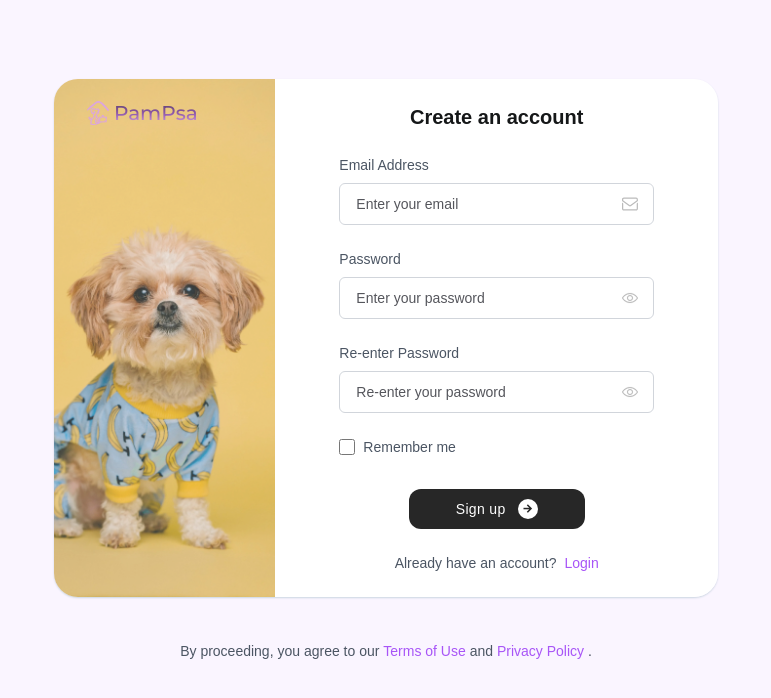
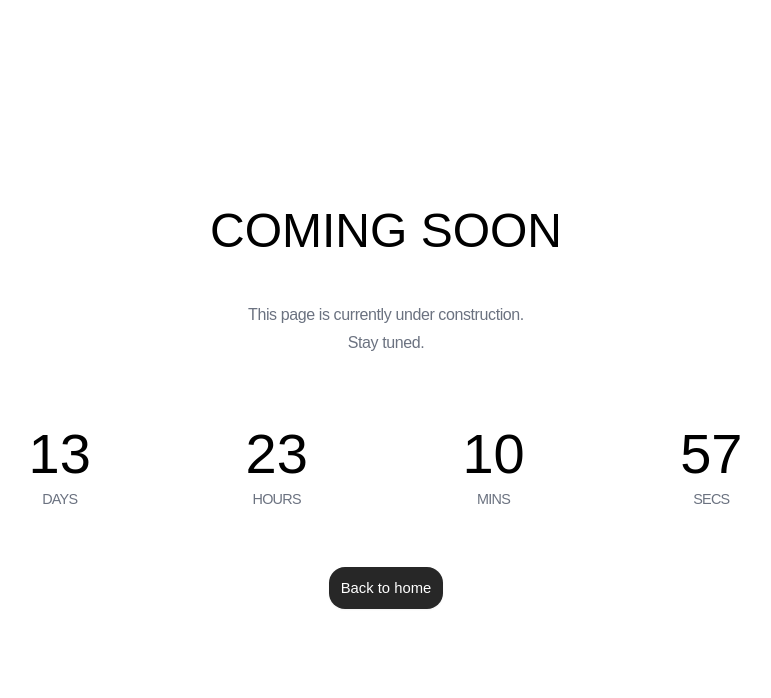
Before and after one commit to heisdanielade/PamietamPsa-frontend, a Vue app: page /u/signup in a window 1280 px wide. Shown: the top 698 px of the page, without its empty margins (254-1025 px from the left). Built offline with nearby package versions, Linux system fonts and the light colour scheme; a web font is replaced by a local one.

Commit message:
update: added timer logic for under construction page

```diff
--- a/src/components/pages/UnderConstructionPage.vue
+++ b/src/components/pages/UnderConstructionPage.vue
@@ -1,65 +1,94 @@
 
 <script setup>
+import { ref, onMounted, onUnmounted } from 'vue';
 
-    import { ref } from 'vue';
+const days = ref(0);
+const hours = ref(0);
+const minutes = ref(0);
+const seconds = ref(0);
+let timer = null;
 
-    const timer = ref({
-        days: 16,
-        hours: 2,
-        mins: 41,
-        secs: 8
-    });
+
+const fixedStartDate = new Date('2025-03-16T12:00:00Z').getTime();
+const duration = 12 * 24 * 60 * 60 * 1000; // 12 days in milliseconds
+const targetDate = fixedStartDate + duration;
+
+const updateTimer = () => {
+  const now = new Date().getTime();
+  const timeLeft = targetDate - now;
+
+  if (timeLeft <= 0) {
+    clearInterval(timer);
+    return;
+  }
+
+  days.value = Math.floor(timeLeft / (1000 * 60 * 60 * 24));
+  hours.value = Math.floor((timeLeft % (1000 * 60 * 60 * 24)) / (1000 * 60 * 60));
+  minutes.value = Math.floor((timeLeft % (1000 * 60 * 60)) / (1000 * 60));
+  seconds.value = Math.floor((timeLeft % (1000 * 60)) / 1000);
+};
+
+onMounted(() => {
+  updateTimer();
+  timer = setInterval(updateTimer, 1000);
+});
+
+onUnmounted(() => {
+  clearInterval(timer);
+});
 </script>
 
 
 <template>
-    <section class="under-construction relative flex items-center justify-center flex-col overflow-hidden mx-5 mt-10 mb-20 md:my-12 h-[45rem] md:h-[45rem] rounded-b-3xl md:rounded-none md:max-w-screen-md md:mx-auto lg:mx-auto lg:max-w-screen-lg">
+    <section class="under-construction relative flex flex-col items-center md:justify-center pt-24 md:pt-0 overflow-hidden mx-5 mt-10 mb-20 md:my-12 h-[45rem] md:h-[45rem] rounded-b-3xl md:rounded-none md:max-w-screen-md md:mx-auto lg:mx-auto lg:max-w-screen-lg">
 
         <!-- Title -->
-        <h1 class="title mb-8 md:mb-12 uppercase text-4xl md:text-5xl">Coming Soon</h1>
+        <h1 class="title mb-9 md:mb-12 uppercase text-4xl md:text-5xl">Coming Soon</h1>
 
         <!-- Info -->
-        <p class="info mb-10 md:mb-16 text-gray-500 tracking-tight flex flex-col items-center justify-center">
+        <p class="info mb-11 md:mb-16 text-gray-500 tracking-tight flex flex-col items-center justify-center">
             <span class="">
-                This page/feature is currently under construction.
+                This page is currently under construction.
             </span>
-            <span class="">Stay tuned.</span>
+            <span class="mt-1">Stay tuned.
+                 <a href="mailto:danieladeofficial@gmail.com" target="_blank" class="hidden underline ml-2 transition-all text-purple-500 hover:text-purple-600 font-medium">Contact</a>
+            </span>
         </p>
 
         <!-- Timer -->
-        <div class="timer mb-12 md:mb-14 w-full flex items-center justify-evenly">
+        <div class="timer mb-[3.25rem] md:mb-14 w-full flex items-center justify-evenly">
             <div class="flex flex-col items-center">
-                <h2 class="text-[3.5rem] font-light">
-                    {{ timer.days }}
+                <h2 class="text-[2.5rem] md:text-[3.5rem] leading-tight font-light">
+                    {{ days }}
                 </h2>
-                <p class="uppercase text-[0.9rem] text-gray-500 tracking-tighter">
+                <p class="uppercase text-[0.825rem] md:text-[0.9rem] text-gray-500 tracking-tighter">
                     days
                 </p>
             </div>
 
             <div class="flex flex-col items-center">
-                <h2 class="text-[3.5rem] font-light">
-                    0{{ timer.hours }}
+                <h2 class="text-[2.5rem] md:text-[3.5rem] leading-tight font-light">
+                    {{ hours }}
                 </h2>
-                <p class="uppercase text-[0.9rem] text-gray-500 tracking-tighter">
+                <p class="uppercase text-[0.825rem] md:text-[0.9rem] text-gray-500 tracking-tighter">
                     hours
                 </p>
             </div>
 
             <div class="flex flex-col items-center">
-                <h2 class="text-[3.5rem] font-light">
-                    {{ timer.mins }}
+                <h2 class="text-[2.5rem] md:text-[3.5rem] leading-tight font-light">
+                    {{ minutes }}
                 </h2>
-                <p class="uppercase text-[0.9rem] text-gray-500 tracking-tighter">
+                <p class="uppercase text-[0.825rem] md:text-[0.9rem] text-gray-500 tracking-tighter">
                     mins
                 </p>
             </div>
 
-            <div class="flex flex-col items-center">
-                <h2 class="text-[3.5rem] font-light">
-                    0{{ timer.secs }}
+            <div class="flex flex-col items-center w-16">
+                <h2 class="text-[2.5rem] md:text-[3.5rem] leading-tight font-light">
+                    {{ seconds }}
                 </h2>
-                <p class="uppercase text-[0.9rem] text-gray-500 tracking-tighter">
+                <p class="uppercase text-[0.825rem] md:text-[0.9rem] text-gray-500 tracking-tighter">
                     secs
                 </p>
             </div>
```
Also changed, not shown: src/router/index.js (+6 -3 lines).
